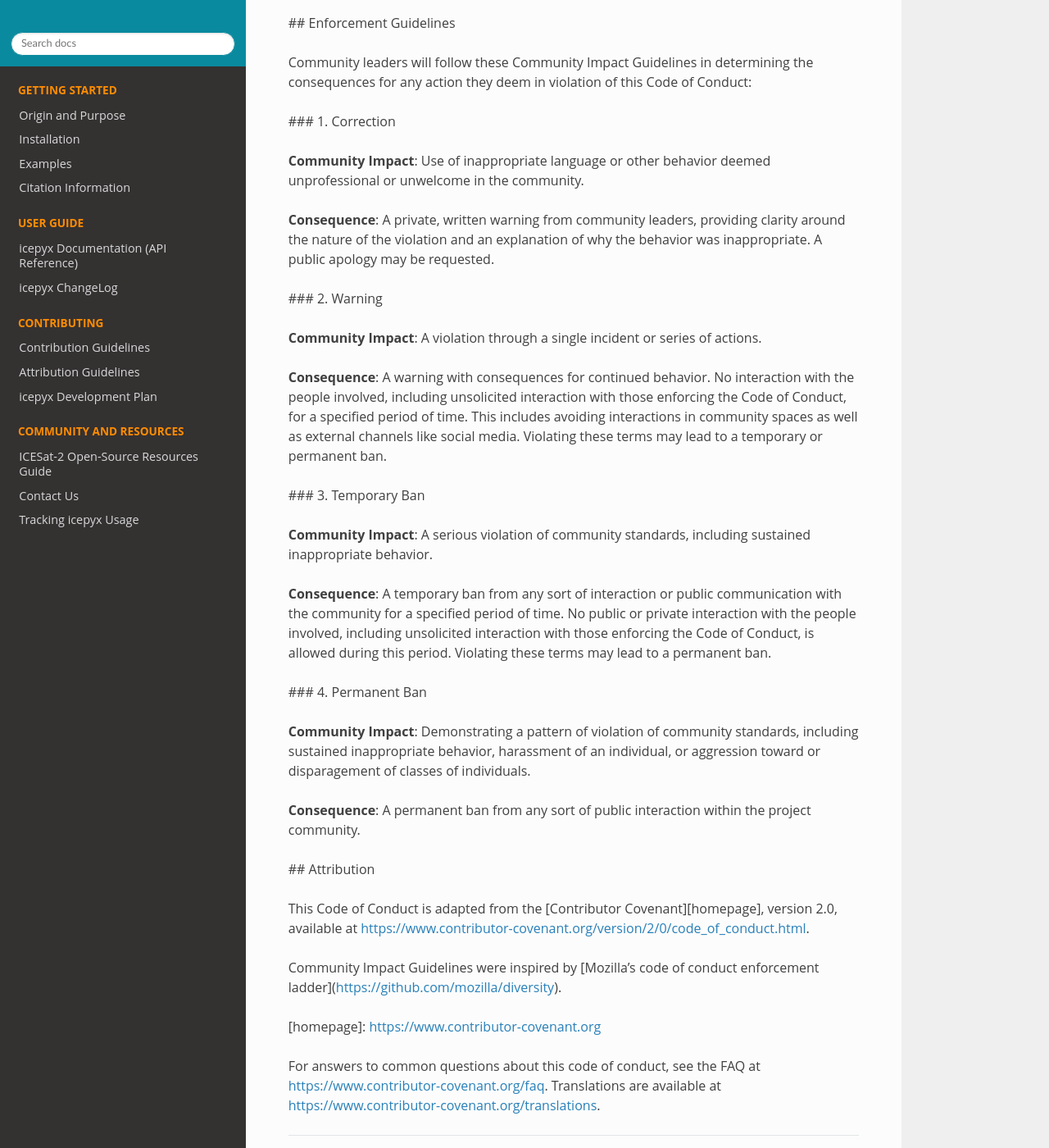
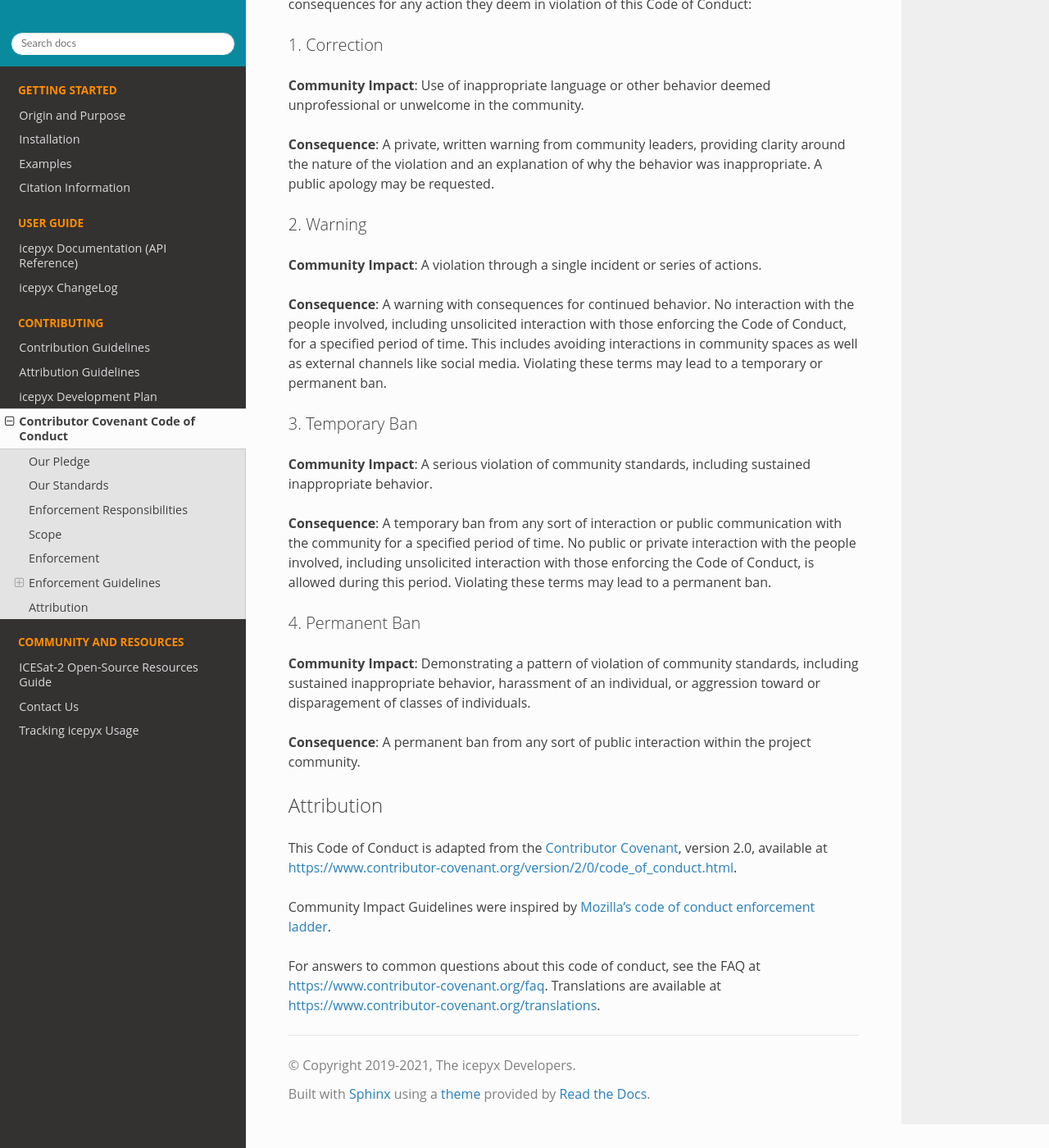
Before and after one commit to icesat2py/icepyx, a Sphinx documentation site: the page built from doc/source/contributing/code_of_conduct_link.md, in a window 1280 px wide and 1400 px high, scrolled down 1694 px. Shown: the whole window at 82% size. Built offline with Sphinx 7.4.7 and the Read the Docs theme 2.0.0, drawn with Linux system fonts in a browser that asks for light colours; the version number could not be read and is left out; some of the changed text lies outside the part shown.

Commit message:
Fix code of conduct link

````diff
--- /dev/null
+++ b/doc/source/contributing/code_of_conduct_link.md
@@ -0,0 +1,2 @@
+```{include} ../../../code_of_conduct.md
+```
--- a/doc/source/contributing/code_of_conduct_link.rst
+++ /dev/null
@@ -1 +0,0 @@
-.. include:: ../../../code_of_conduct.md
--- a/doc/source/contributing/contribution_guidelines.rst
+++ b/doc/source/contributing/contribution_guidelines.rst
@@ -6,7 +6,7 @@ Thank you for your interest in contributing to icepyx! We welcome and invite con
 Here we provide a set of guidelines and information for contributing to icepyx. This project is released with a Contributor Code of Conduct. By participating in this project you agree to abide by its terms. |Contributor Covenant|
 
 .. |Contributor Covenant| image:: https://img.shields.io/badge/Contributor%20Covenant-v2.0%20adopted-ff69b4.svg
-   :target: ../../../code_of_conduct.md
+   :target: ../../../../code_of_conduct.md
 
 
 Ways to Contribute
````
